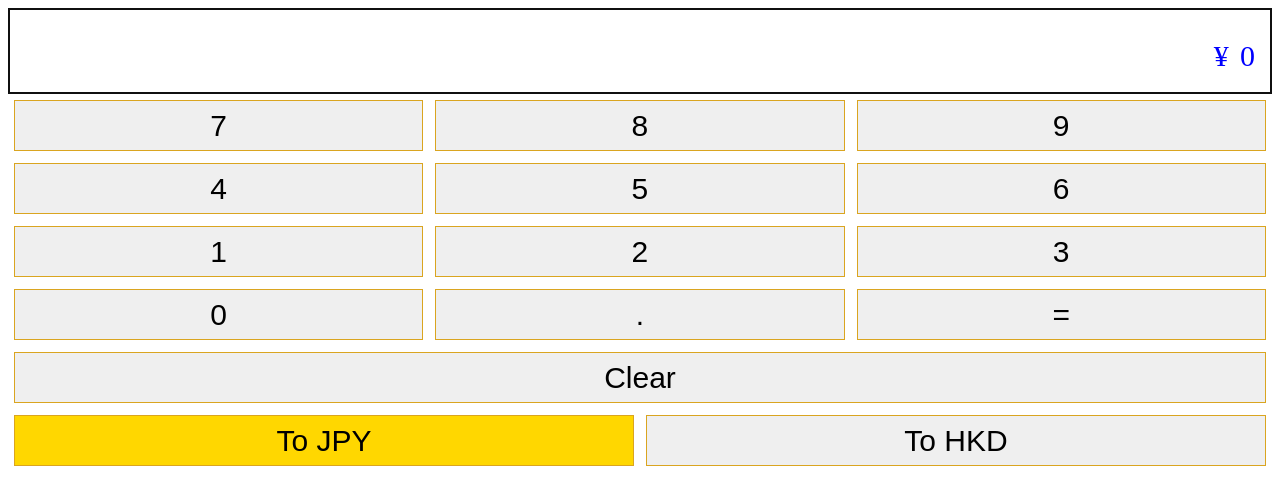
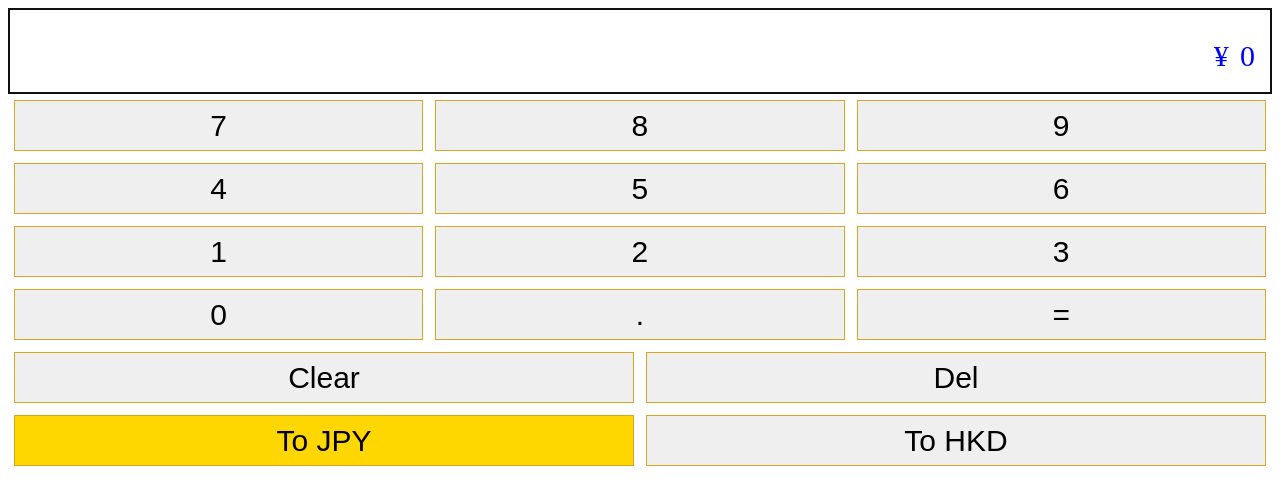
Before and after one commit to iLexN/cal, a website: page index.html in a window 1280 px wide. Drawn offline with Linux system fonts and the light colour scheme.

Commit message:
add del last char

```diff
--- a/index.html
+++ b/index.html
@@ -38,7 +38,8 @@
             <!--<div class="cf"></div>-->
 
             <div>
-                <div class="col1"><button v-on:click='set0'>Clear</button></div>
+                <div class="col2"><button v-on:click='set0'>Clear</button></div>
+                <div class="col2"><button v-on:click='dLast1'>Del</button></div>
             </div>
 
             <div>
@@ -49,7 +50,7 @@
 
         </div>
 
-        <script src="bower_components/sw-toolbox/companion.js" type="text/javascript" data-service-worker="service-worker.js?v1.6"></script>
+        <script src="bower_components/sw-toolbox/companion.js" type="text/javascript" data-service-worker="service-worker.js?v1.7"></script>
         <script src="bower_components/vue/dist/vue.js" type="text/javascript"></script>
         <script>
         Vue.filter('doSign', function (value) {
@@ -81,6 +82,9 @@
                 set0: function () {
                     this.result = 0;
                     this.sign = 'Y'
+                },
+                dLast1: function(){
+                    this.result = this.result.substr(0,this.result.length - 1);
                 },
                 toJPY: function () {
                     if (this.sign === 'Y') {
```
